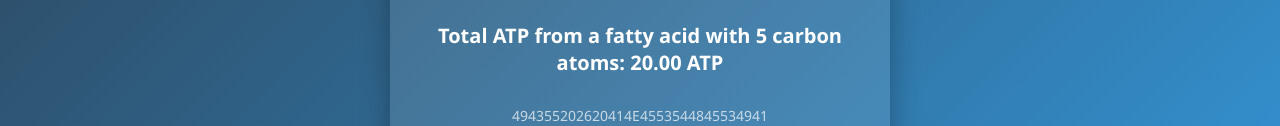
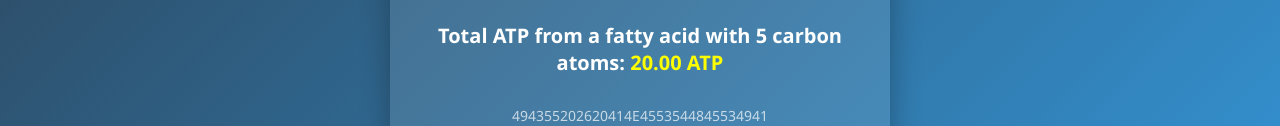
Before and after one commit to toyro7799/Beta-oxidation-, a plain HTML site: page index.html in a window 1280 px wide. Both pictures are taken after typing "5" into the empty fields and a click on the button "Calculate ATP". Shown: the part 431-557 px from the top of the page. Drawn offline with Linux system fonts and the light colour scheme.

Commit message:
index.html
index.html

```diff
--- a/index.html
+++ b/index.html
@@ -106,8 +106,8 @@
 
       const totalATP = atpFromNADH_FADH2 + atpFromAcetylCoA + atpFromPropionylCoA - activationCost;
 
-      resultDiv.textContent = `Total ATP from a fatty acid with ${carbonAtoms} carbon atoms: ${totalATP.toFixed(2)} ATP`;
-    }
+      resultDiv.innerHTML = `Total ATP from a fatty acid with ${carbonAtoms} carbon atoms: <span style="color: yellow;">${totalATP.toFixed(2)} ATP</span>`;
+}
   </script>
 </body>
 </html>
```
